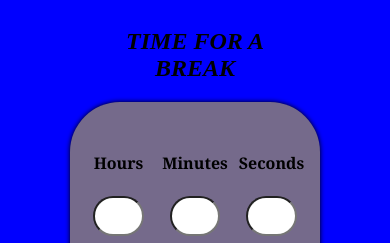
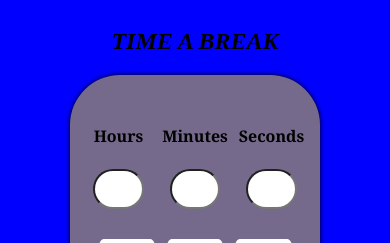
Before and after one commit to zshyl444/timer, a plain HTML site: page index.html in a window 390 px wide. Shown: the top 243 px of the page. Drawn offline with Linux system fonts and the light colour scheme.

Commit message:
testing on the phone

```diff
--- a/index.html
+++ b/index.html
@@ -8,7 +8,7 @@
   </head>
   <body>
     <section class="timer-section">
-      <h1 class="title">TIME FOR A BREAK</h1>
+      <h1 class="title">TIME A BREAK</h1>
 
       <div class="timer">
         <div class="inputs">
```
